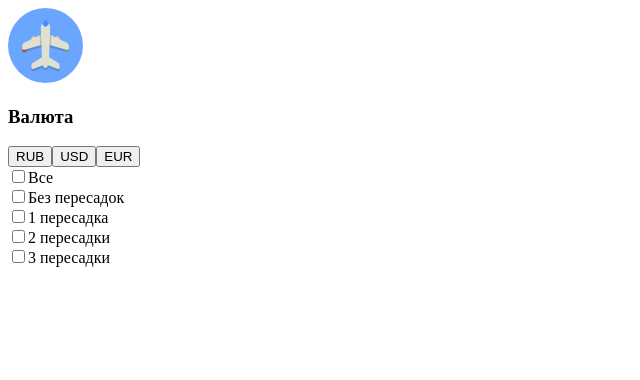
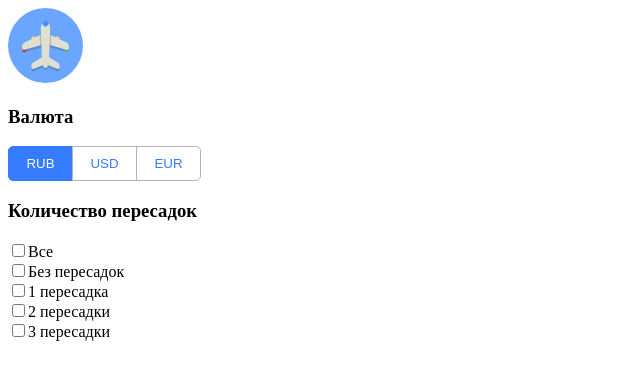
Before and after one commit to AntonNguyen-1/aviasales, a React (Vite) app: page / in a window 1280 px wide. Shown: the top 380 px of the page, without its empty margins (0-640 px from the left). Built offline with nearby package versions, Linux system fonts and the light colour scheme.

Commit message:
style currency filter; add connection filter title

```diff
--- a/src/components/ConnectionFilter.tsx
+++ b/src/components/ConnectionFilter.tsx
@@ -37,6 +37,7 @@ export default function ConnectionFilter() {
 
   return (
     <div className="connection-filter-container">
+      <h3 className="connection-filter-title">Количество пересадок</h3>
       <CheckboxWithLabel
         onChange={setAll}
         name="all"
--- /dev/null
+++ b/src/components/CurrencyFilter.style.scss
@@ -0,0 +1,28 @@
+.currency-btn {
+  width: 65px;
+  height: 35px;
+  font-weight: 400;
+  border: 1px solid #b4b4b4;
+  background-color: #ffffff;
+  color: #357cff;
+  margin-left: -1px;
+  &:hover {
+    background-color: #e4eeff;
+    cursor: pointer;
+  }
+  &.selected {
+    cursor: auto;
+    color: #ffffff;
+    background-color: #357cff;
+    border-color: #357cff;
+  }
+}
+.currency-btn:first-child {
+  margin-left: 0;
+  border-top-left-radius: 5px;
+  border-bottom-left-radius: 5px;
+}
+.currency-btn:last-child {
+  border-top-right-radius: 5px;
+  border-bottom-right-radius: 5px;
+}
--- a/src/components/CurrencyFilter.tsx
+++ b/src/components/CurrencyFilter.tsx
@@ -1,13 +1,21 @@
-import React from "react";
+import React, { useState } from "react";
+import { Currency } from "../redux/currency/types/types";
+import './CurrencyFilter.style.scss';
 
 export default function CurrencyFilter() {
+  const [selectedCurrency, setSelectedCurrency] = useState<Currency>(Currency.RUB);
+
+  const handleOnClick = (currency: Currency) => {
+    setSelectedCurrency(currency);
+  }
+
   return (
     <div className="currency-filter-container">
       <h3 className="filter-title">Валюта</h3>
       <div className="button-wrapper">
-        <button className="btn btn-RUB">RUB</button>
-        <button className="btn btn-USD">USD</button>
-        <button className="btn btn-EUR">EUR</button>
+        <button onClick={() => handleOnClick(Currency.RUB)} className={`${selectedCurrency === Currency.RUB ? 'selected ' : ''}currency-btn`}>RUB</button>
+        <button onClick={() => handleOnClick(Currency.USD)} className={`${selectedCurrency === Currency.USD ? 'selected ' : ''}currency-btn`}>USD</button>
+        <button onClick={() => handleOnClick(Currency.EUR)} className={`${selectedCurrency === Currency.EUR ? 'selected ' : ''}currency-btn`}>EUR</button>
       </div>
     </div>
   );
```
